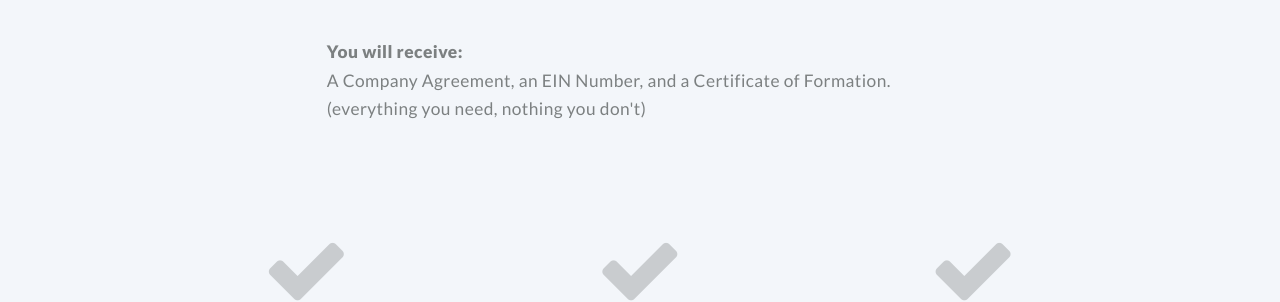
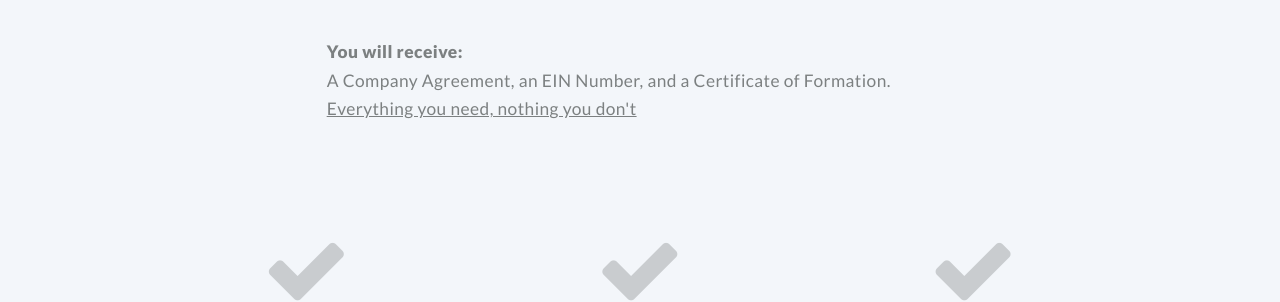
Before and after one commit to poseidonimaging/texasllcform, a Jekyll site: the page built from index.html, in a window 1280 px wide and 900 px high, scrolled down 770 px. Shown: the part 162-464 px from the top of the window. Built offline with Jekyll 4.4.1, drawn with Linux system fonts in a browser that asks for light colours.

Commit message:
Mobile style tweak

```diff
--- a/css/style-mobile.css
+++ b/css/style-mobile.css
@@ -28,6 +28,7 @@
 
 	header {
 		text-align: center;
+		font-weight: 400;
 	}
 
 		header.major {
--- a/index.html
+++ b/index.html
@@ -12,8 +12,8 @@ layout: landing-page
 						<div class="-2u 8u" style="text-align:left">
 							<p class="editable">Services like LegalZoom and RocketLawyer take a minimum of 7 days (their "Express Packages") to physically mail you binders of documents (many of which you don't even need). We're a 21st century company aiming at making this process easy and inexpensive, without unneccesary waste of time or paper.</p>
 							<p><strong>You will receive:</strong><br />
-							A Company Agreement, an EIN Number, and a Certificate of Formation.<br />
-							(everything you need, nothing you don't)
+							A Company Agreement, an EIN Number, and a Certificate of Formation. <br />
+							<u>Everything you need, nothing you don't</u>
 							</p>
 						</div>
 					</div>
```
